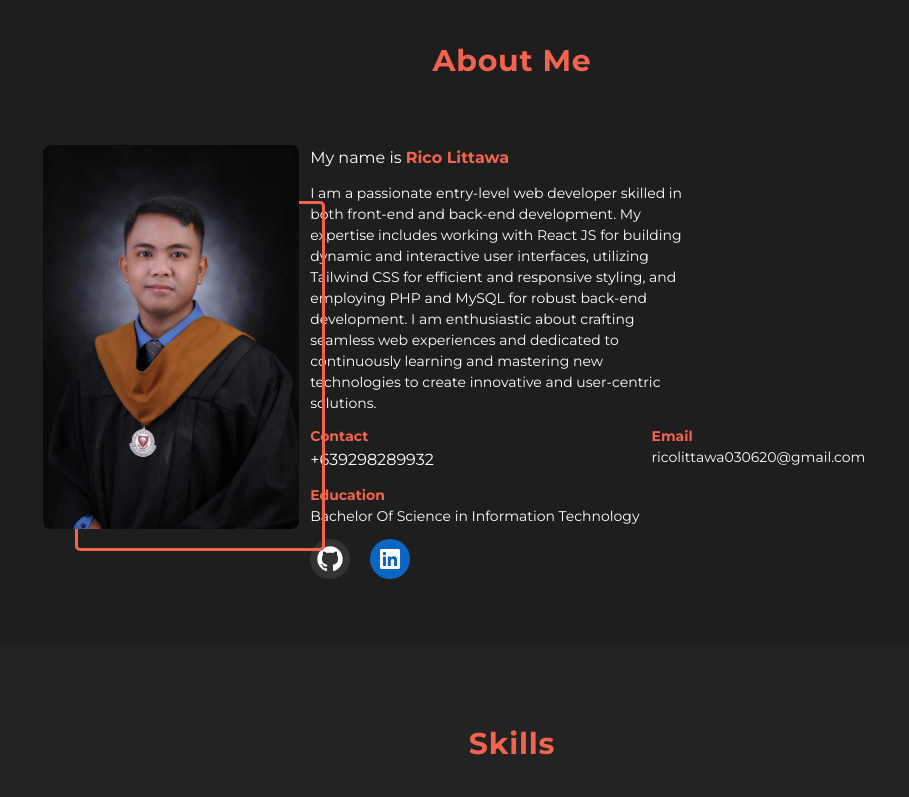
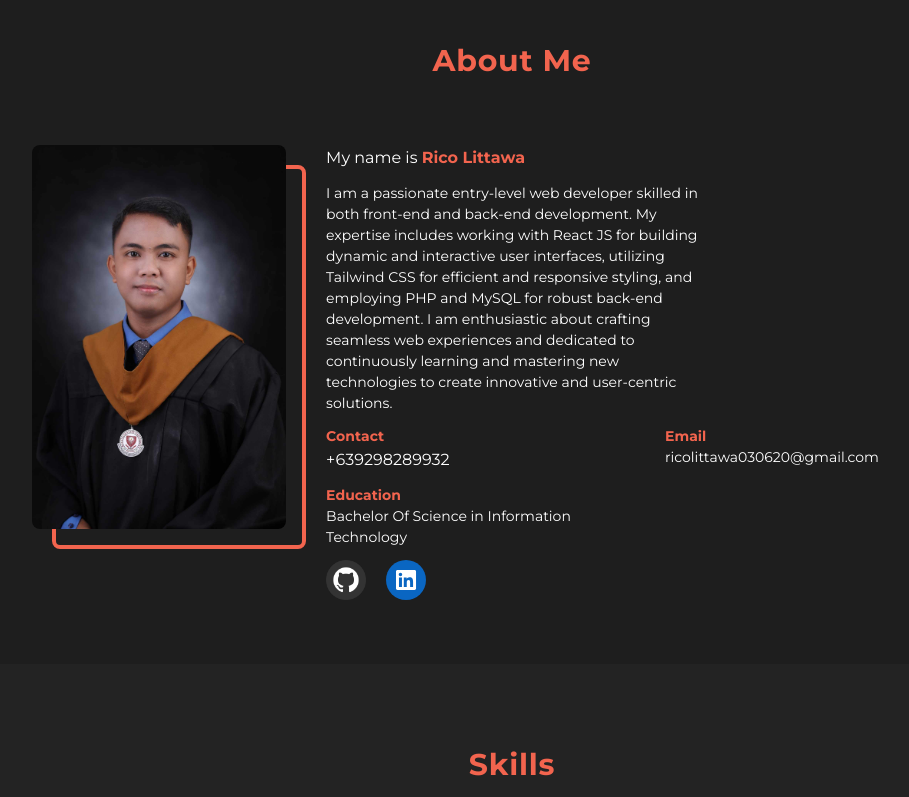
Before and after one commit to RicoLittawa/portfolio, a React (Vite) app: page / in a window 1280 px wide. Shown: the part 720-1517 px from the top of the page, without its empty margins (128-1037 px from the left). Built offline with nearby package versions, Linux system fonts and the light colour scheme.

Commit message:
fix responsiveness of about me page

```diff
--- a/src/AboutMe.jsx
+++ b/src/AboutMe.jsx
@@ -19,13 +19,15 @@ const AboutMe = () => {
       <ContentMargin>
         <TitleHolder>About Me</TitleHolder>
         <div className="flex justify-center py-16 xl:justify-evenly">
-          <div className="relative hidden xl:block">
-            <div className="square absolute inset-0 left-8 top-14"></div>
-            <img
-              src={Profile}
-              alt="card-image"
-              className="w-70 relative z-10 h-96 rounded-lg"
-            />
+          <div className="relative mr-10 hidden xl:block">
+            <div className=" square absolute inset-0 left-5 top-5 h-96 w-full rounded-lg border-4 border-highlight"></div>
+            <div>
+              <img
+                src={Profile}
+                alt="card-image"
+                className="relative z-10 h-96 w-full rounded-lg object-cover object-center"
+              />
+            </div>
           </div>
           <div>
             <Typography
--- a/src/App.css
+++ b/src/App.css
@@ -6,13 +6,6 @@
   animation: fadeInAnimation 7s cubic-bezier(0.63, 0, 0.62, 0.88) infinite,
     moveDown 7s cubic-bezier(0.12, 0.01, 0.13, 0.97) infinite;
 }
-.square {
-  height: 350px;
-  width: 250px;
-  border: 3px solid #F2644E;
-  border-radius: 5px;
-}
-
 @keyframes fadeInAnimation {
   0% {
     opacity: 0;
--- a/src/Components/Navigation.jsx
+++ b/src/Components/Navigation.jsx
@@ -12,12 +12,18 @@ const Navigation = () => {
     "SERVICES",
     "CONTACT",
   ];
+  useEffect(() => {
+    window.addEventListener(
+      "resize",
+      () => window.innerWidth >= 960 && setOpenNav(false),
+    );
+  }, []);
   const navlist = (
     <ul className="my-3 block justify-center p-5 font-semibold text-white lg:flex">
       {pages.map((page, index) => (
         <li
           key={index}
-          className="mx-8 hover:bg-white hover:text-highlight rounded-full lg:hover:bg-[#232323]"
+          className="mx-8 rounded-full hover:bg-white hover:text-highlight lg:hover:bg-[#232323]"
         >
           <Typography variant="h6" className="font-400 md:font-700">
             {page}
@@ -30,11 +36,7 @@ const Navigation = () => {
     <nav className="mx-auto">
       <div className="desktop-view justify-evenly lg:flex">
         <div className="flex justify-between">
-          <img
-            src={Logo}
-            className="w-16 lg:w-20 cursor-pointer"
-            alt="logo"
-          />
+          <img src={Logo} className="w-16 cursor-pointer lg:w-20" alt="logo" />
           <Button
             variant="text"
             onClick={() => setOpenNav(!openNav)}
--- a/src/HeroPage.jsx
+++ b/src/HeroPage.jsx
@@ -36,7 +36,7 @@ const HeroPage = () => {
     <>
       <section className="py-20">
         <ContentMargin>
-          <div className="hidden justify-between lg:flex">
+          <div className="hidden lg:justify-evenly xl:justify-between lg:flex">
             <div className="py-20 lg:py-40">
               <Typography
                 variant="h1"
```
